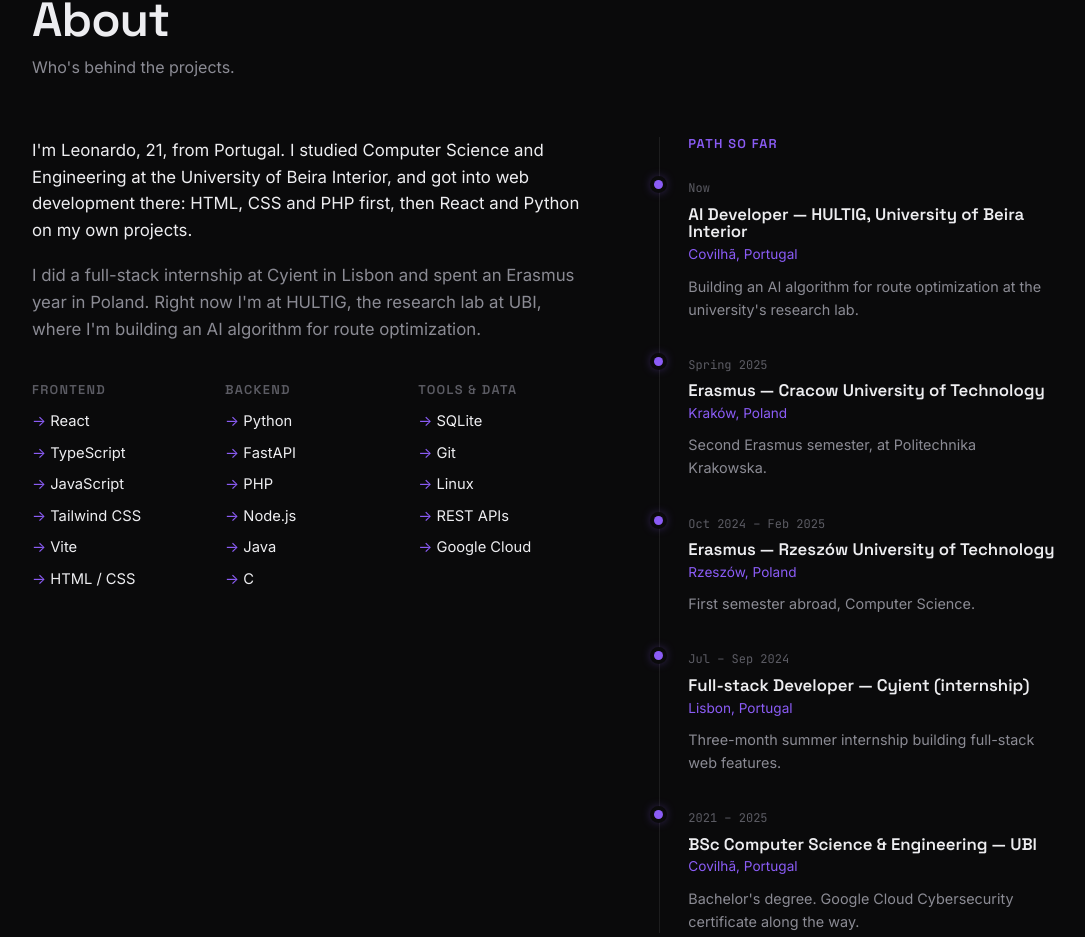
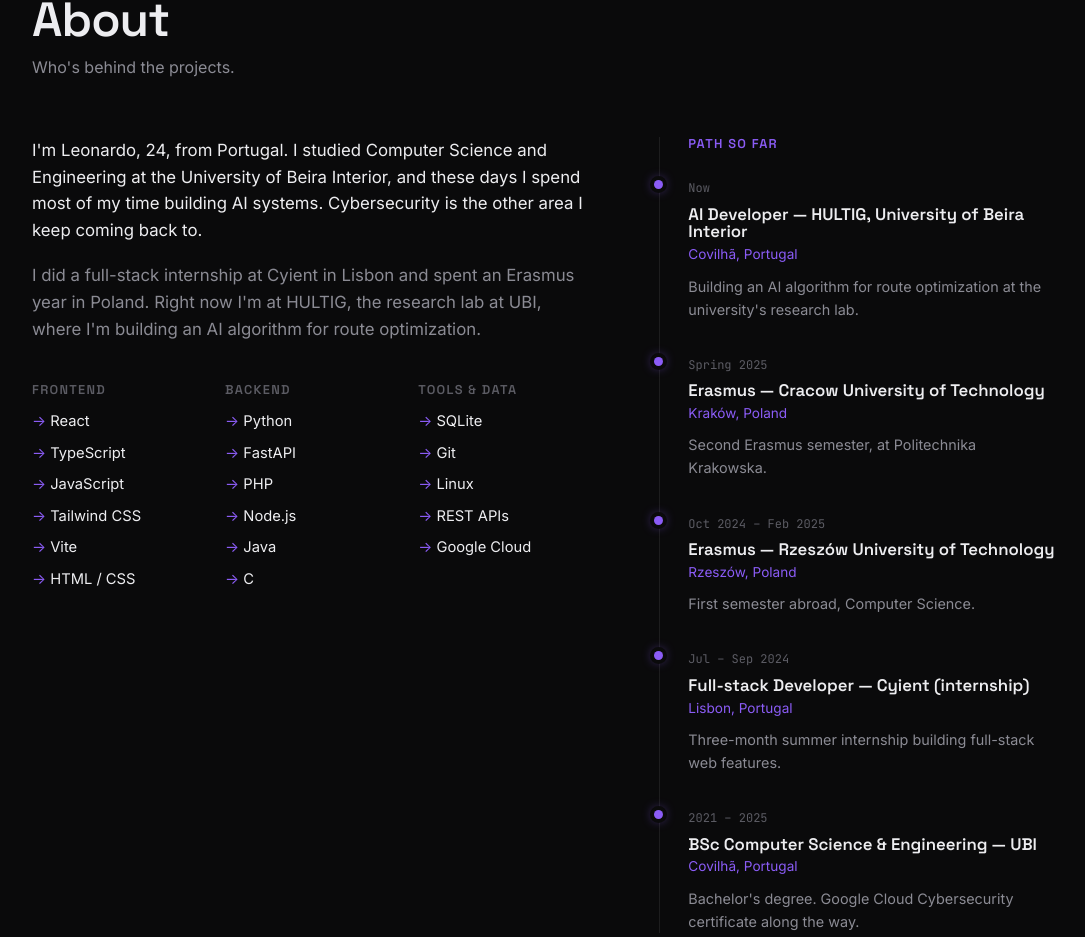
Before and after one commit to Leonardomf02/Portfolio, a React (Vite) app: page / in a window 1280 px wide. Shown: the part 2112-3049 px from the top of the page, without its empty margins (96-1181 px from the left). Built offline with nearby package versions, Linux system fonts and the light colour scheme.

Commit message:
Update about copy: age and AI/cybersecurity focus

```diff
--- a/src/data/content.js
+++ b/src/data/content.js
@@ -18,7 +18,7 @@ export const profile = {
 
 export const about = {
   paragraphs: [
-    "I'm Leonardo, 21, from Portugal. I studied Computer Science and Engineering at the University of Beira Interior, and got into web development there: HTML, CSS and PHP first, then React and Python on my own projects.",
+    "I'm Leonardo, 24, from Portugal. I studied Computer Science and Engineering at the University of Beira Interior, and these days I spend most of my time building AI systems. Cybersecurity is the other area I keep coming back to.",
     "I did a full-stack internship at Cyient in Lisbon and spent an Erasmus year in Poland. Right now I'm at HULTIG, the research lab at UBI, where I'm building an AI algorithm for route optimization.",
   ],
 };
```
